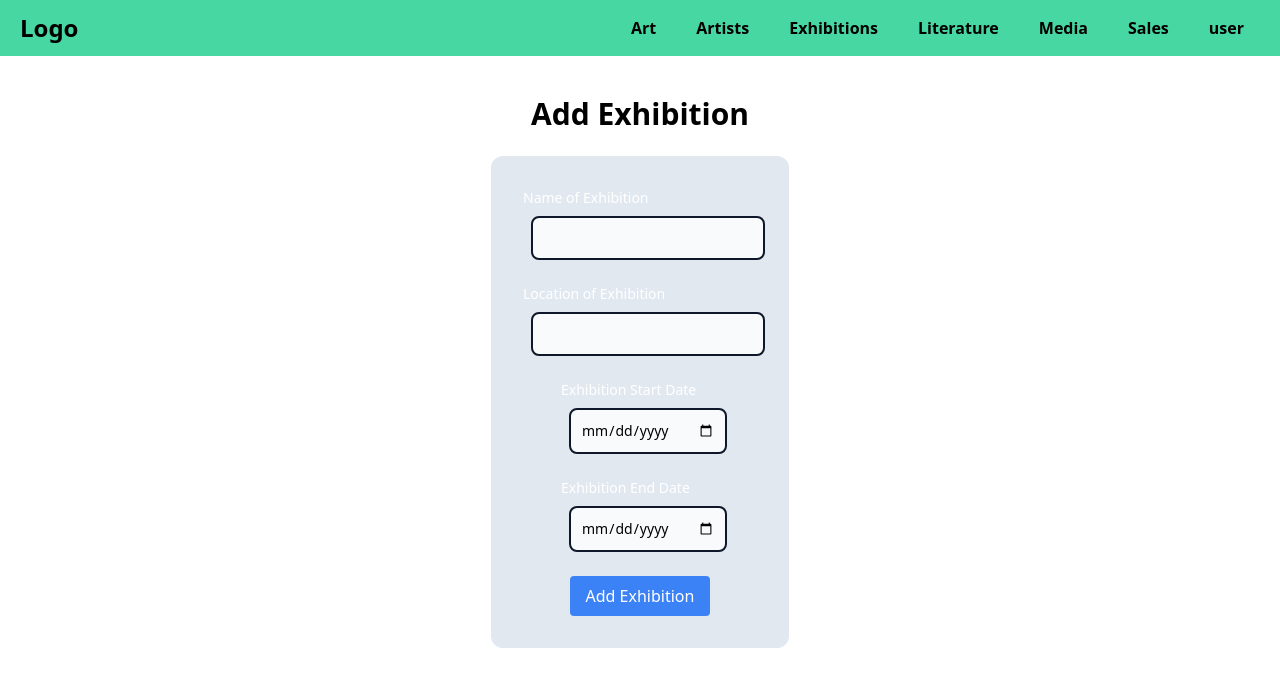
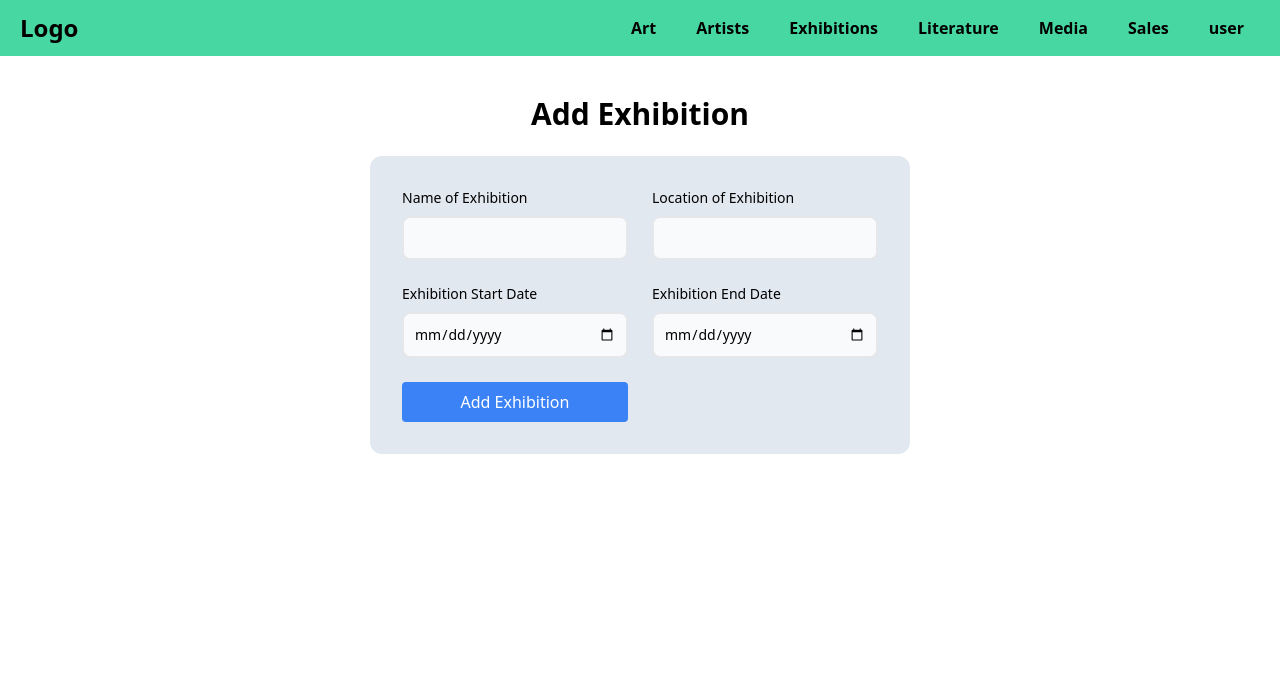
Before and after one commit to WebWarriors-UNF-CIS/rhams-old, a Next.js app: page /exhibitions/create in a window 1280 px wide. Shown: the top 686 px of the page. Built offline with nearby package versions, Linux system fonts and the light colour scheme; what remult would draw is missing.

Commit message:
changed to match other forms

```diff
--- a/src/app/exhibitions/create/page.tsx
+++ b/src/app/exhibitions/create/page.tsx
@@ -39,9 +39,9 @@ export default function ExhibitRegistration() {
         {successMessage && (
           <div className="bg-green-500 text-white p-4 mb-4">{successMessage}</div>
         )}
-        <form onSubmit={handleSubmit} className='flex flex-col justify-center items-center content-start dark:text-slate-100'>
+        <form onSubmit={handleSubmit}>
           <div className="input">
-            <label htmlFor="name" className="block text-sm dark:text-white font-medium">
+            <label htmlFor="name">
               Name of Exhibition
             </label>
             <input
@@ -50,12 +50,11 @@ export default function ExhibitRegistration() {
               name="name"
               value={formData.name}
               onChange={handleChange}
-              className="bg-transparent border-b-2 dark:text-white border-slate-900 ml-2"
               required
             />
           </div>
           <div className="input">
-            <label htmlFor="email" className="block text-sm dark:text-white font-medium">
+            <label htmlFor="email">
               Location of Exhibition
             </label>
             <input
@@ -64,12 +63,11 @@ export default function ExhibitRegistration() {
               name="location"
               value={formData.location}
               onChange={handleChange}
-              className="bg-transparent border-b-2 dark:text-white border-slate-900 ml-2"
               required
             />
           </div>
           <div className="input">
-            <label htmlFor="startDate" className="block text-sm dark:text-white font-medium">
+            <label htmlFor="startDate">
               Exhibition Start Date
             </label>
             <input
@@ -77,12 +75,11 @@ export default function ExhibitRegistration() {
               id="startDate"
               name="startDate"
               onChange={handleChange}
-              className="bg-transparent border-b-2 dark:text-white border-slate-900 ml-2"
               required
             />
           </div>
           <div className="input">
-            <label htmlFor="endDate" className="block text-sm dark:text-white font-medium">
+            <label htmlFor="endDate">
               Exhibition End Date
             </label>
             <input
@@ -90,7 +87,6 @@ export default function ExhibitRegistration() {
               id="endDate"
               name="endDate"
               onChange={handleChange}
-              className="bg-transparent border-b-2 dark:text-white border-slate-900 ml-2"
               required
             />
           </div>
--- a/src/app/exhibitions/page.tsx
+++ b/src/app/exhibitions/page.tsx
@@ -27,25 +27,27 @@ export default function ExhibitPage() {
       </Head>
       <div className='flex flex-col mx-auto mt-10 pl-8'><h1>Exhibits</h1></div>
       <div className="p-4 flex items-center justify-between">
-        <div className="flex items-center space-x-4">
+        <form>
+          <div className="input">
             <label htmlFor="date-filter" className="text-gray-600">Date:</label>
             <input
             type="date"
             id="date-filter"
             placeholder="Select date"
-            className="p-2 rounded-lg border border-gray-400 focus:outline-none"
             />
-            <label htmlFor="location-filter" className="text-gray-600">Location:</label>
+          </div>
+          <div className="input">
+            <label htmlFor="location-filter">Location:</label>
             <input
             type="text"
             id="location-filter"
             placeholder="Enter location"
-            className="p-2 rounded-lg border border-gray-400 focus:outline-none"
             />
-        </div>
-        <button className="bg-blue-500 text-white px-4 py-2 rounded-lg hover:bg-blue-600 focus:outline-none">
-            Edit
-        </button>
+          </div>
+          <button className="bg-blue-500 text-white px-4 py-2 rounded-lg hover:bg-blue-600 focus:outline-none">
+              Edit
+          </button>
+        </form>
         </div>
 
       <div className='flex flex-col justify-center items-center mx-auto mt-10'>
--- a/src/app/globals.css
+++ b/src/app/globals.css
@@ -5,7 +5,7 @@
 @layer components {
   .input {
     label {
-      @apply block mb-2 text-sm font-medium text-white
+      @apply block mb-2 text-sm font-medium text-black dark:text-white
     }
     input {
       @apply bg-gray-50 border-2 text-sm rounded-lg focus:outline-none
--- a/src/app/users/create/page.tsx
+++ b/src/app/users/create/page.tsx
@@ -38,9 +38,9 @@ export default function UserRegistration() {
         {successMessage && (
           <div className="bg-green-500 text-white p-4 mb-4">{successMessage}</div>
         )}
-        <form onSubmit={handleSubmit} className='flex flex-col justify-center items-center content-start text-slate-100'>
+        <form onSubmit={handleSubmit}>
           <div className="input">
-            <label htmlFor="name" className="block text-sm font-medium">
+            <label htmlFor="name">
               Username
             </label>
             <input
@@ -49,12 +49,11 @@ export default function UserRegistration() {
               name="name"
               value={formData.name}
               onChange={handleChange}
-              className="bg-transparent border-b-2 border-slate-900 ml-2"
               required
             />
           </div>
           <div className="input">
-            <label htmlFor="email" className="block text-sm font-medium">
+            <label htmlFor="email">
               Email Address
             </label>
             <input
@@ -63,12 +62,11 @@ export default function UserRegistration() {
               name="email"
               value={formData.email}
               onChange={handleChange}
-              className="bg-transparent border-b-2 border-slate-900 ml-2"
               required
             />
           </div>
           <div className="input">
-            <label htmlFor="password" className="block text-sm font-medium">
+            <label htmlFor="password">
               Password
             </label>
             <input
@@ -77,7 +75,6 @@ export default function UserRegistration() {
               name="password"
               value={formData.password}
               onChange={handleChange}
-              className="bg-transparent border-b-2 border-slate-900 ml-2"
               required
             />
           </div>
```
